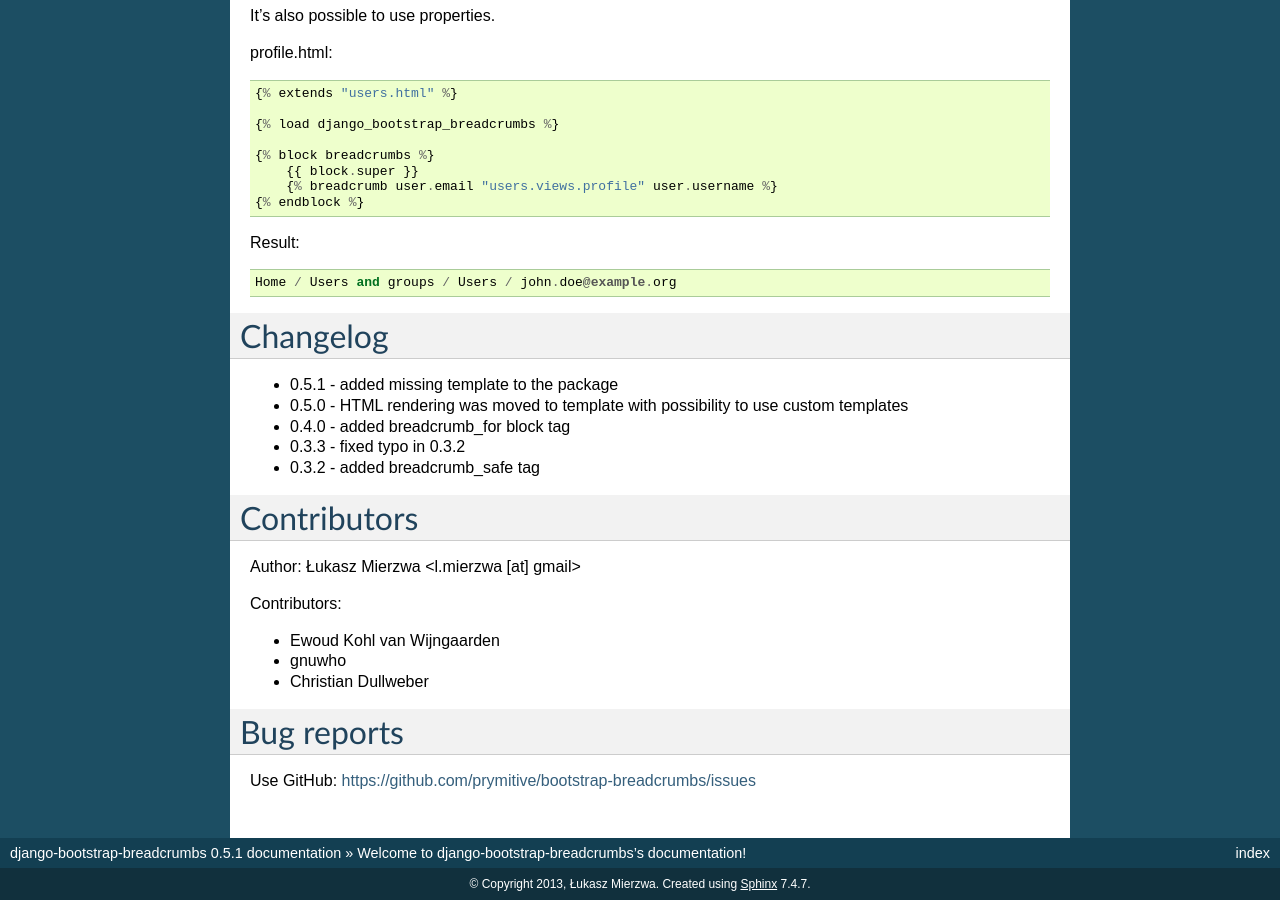
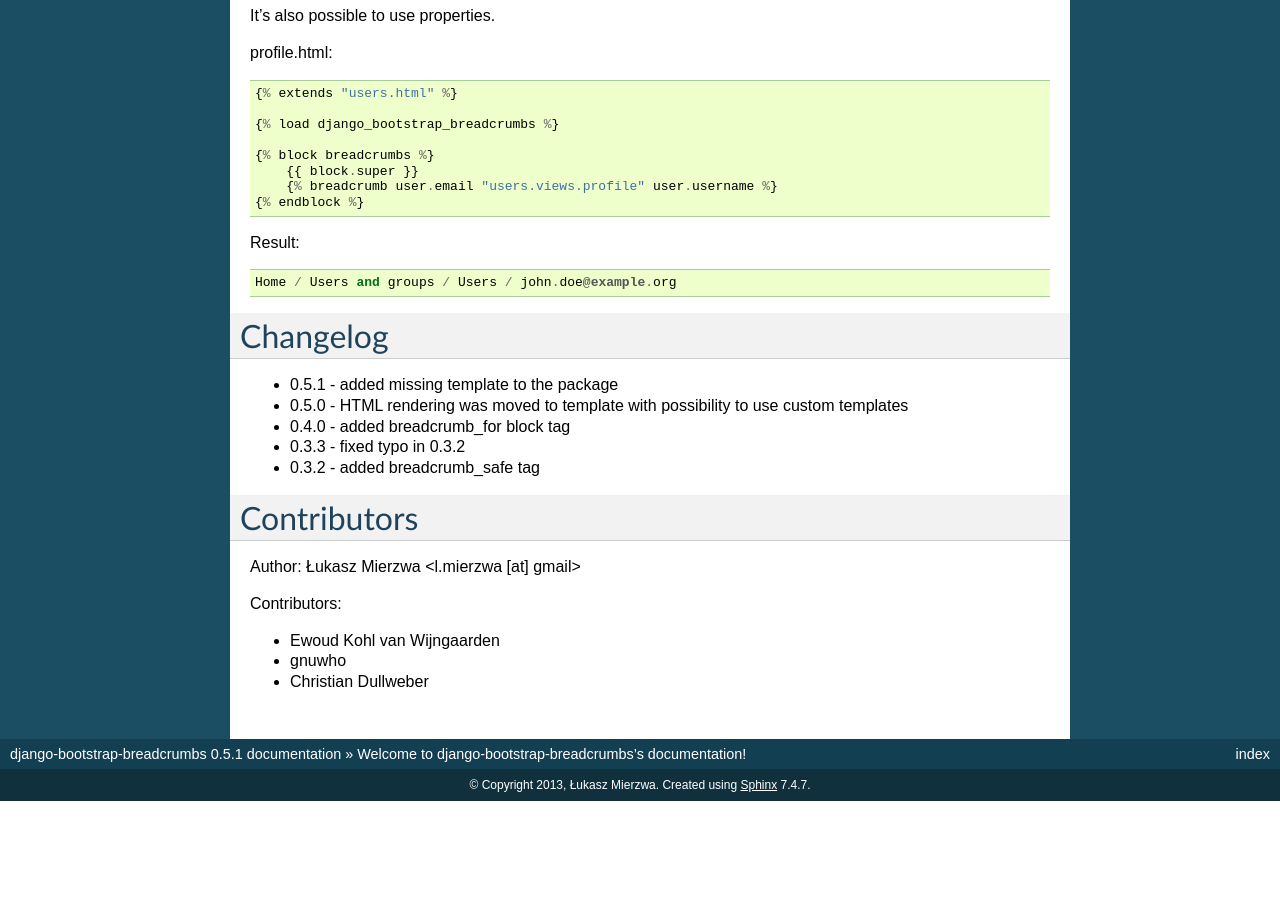
Before and after one commit to prymitive/bootstrap-breadcrumbs, a Sphinx documentation site: the page built from docs/index.rst, in a window 1280 px wide and 900 px high, scrolled down 3547 px. Built offline with Sphinx 7.4.7, drawn with Linux system fonts in a browser that asks for light colours; after the commit the page ends 4348 px from its top, so only the background shows below that.

Commit message:
update docs

```diff
--- a/docs/index.rst
+++ b/docs/index.rst
@@ -226,8 +226,3 @@ Contributors:
 * Ewoud Kohl van Wijngaarden
 * gnuwho
 * Christian Dullweber
-
-Bug reports
-===========
-
-Use GitHub: https://github.com/prymitive/bootstrap-breadcrumbs/issues
```
